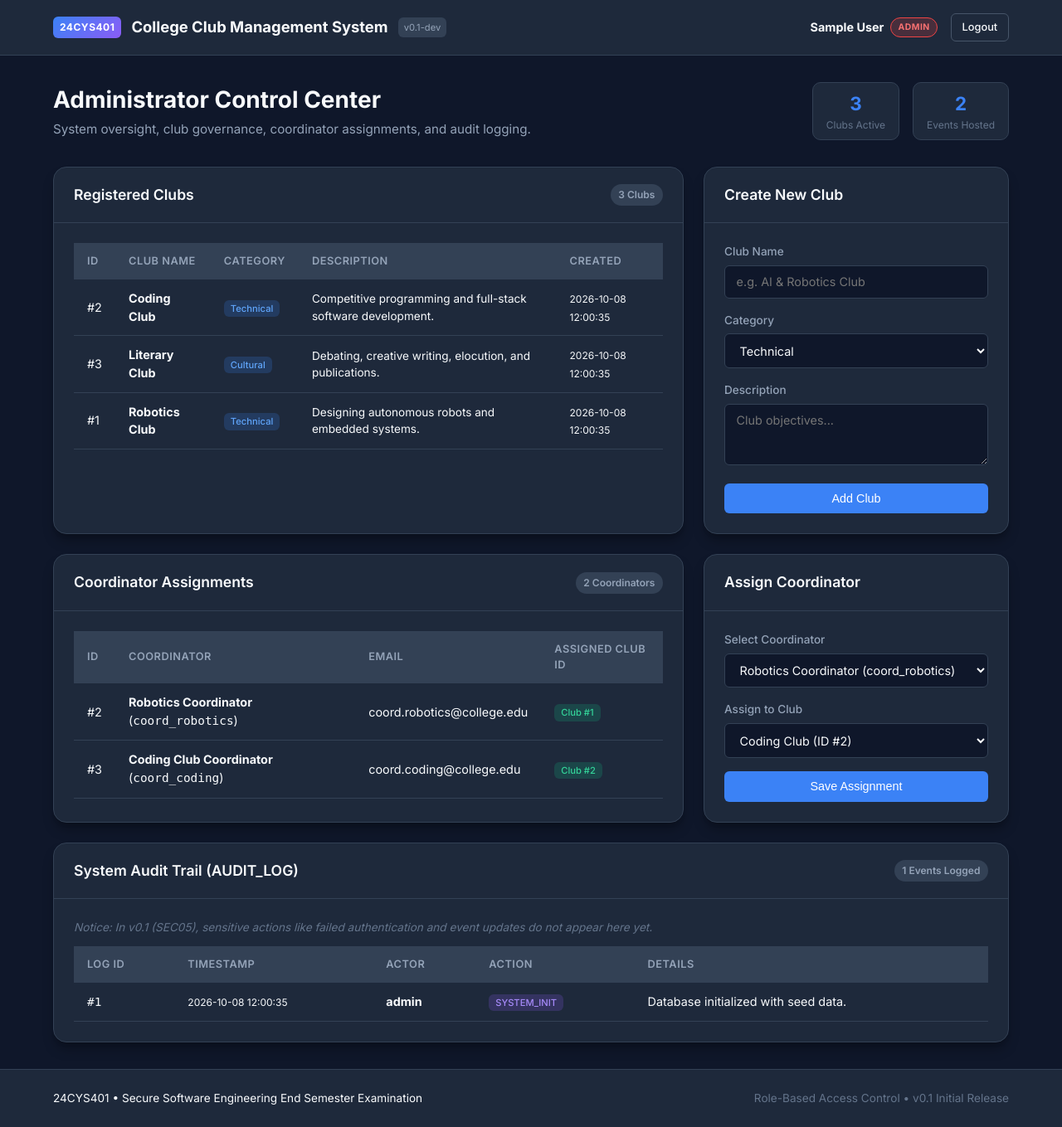
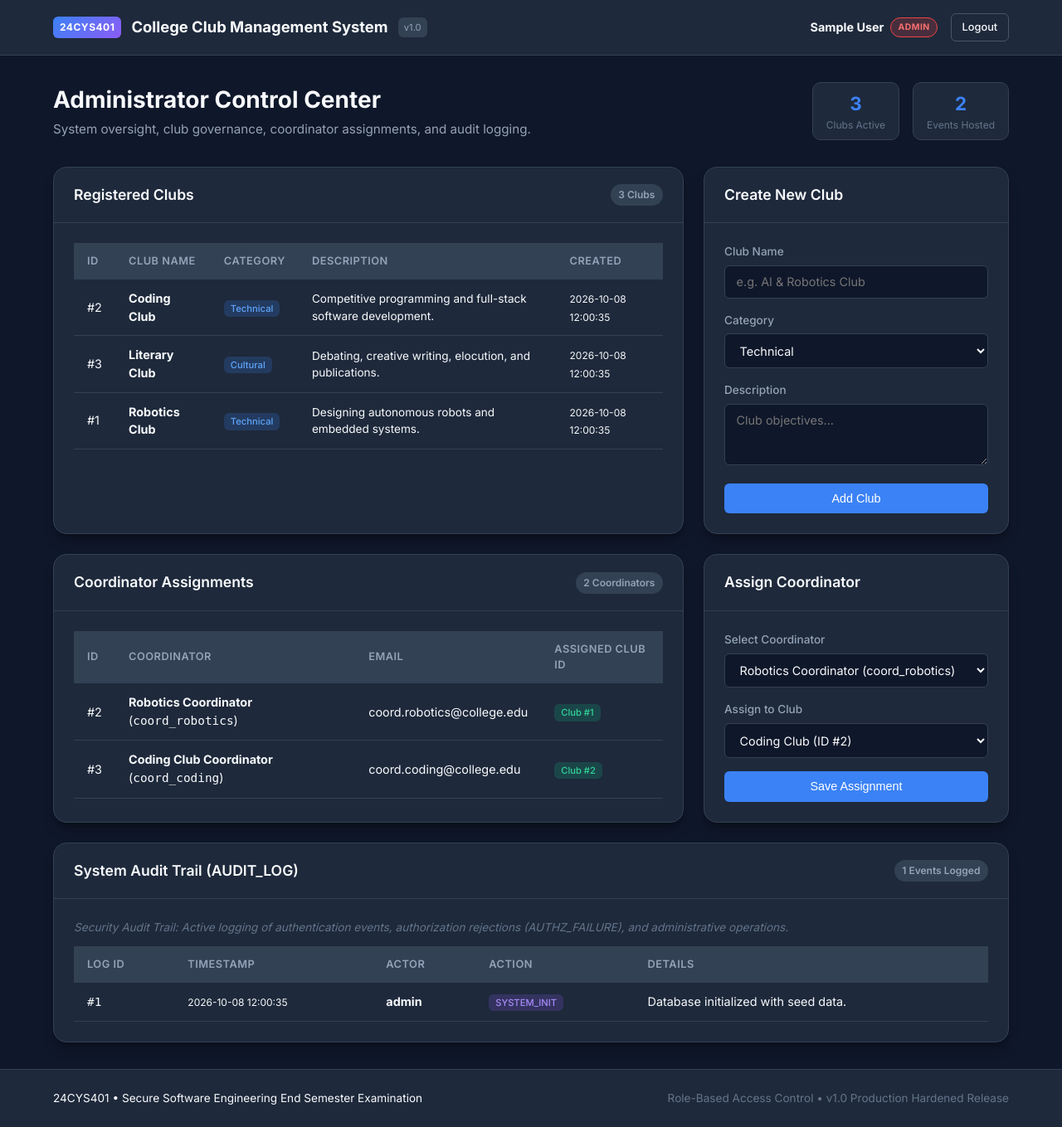
Before and after one commit to VMukilan/college-club-management-system, a Flask app: page /admin in a window 1280 px wide. Shown: the whole page at 83% size. Run offline with Flask 3, Linux system fonts and the light colour scheme; the visitor is signed in with stand-in values (Sample User, id 1); data comes from the database, SQL or seed files in the repository.

Commit message:
v1.0: Update UI branding and audit notices to reflect final v1.0 release

```diff
--- a/templates/admin.html
+++ b/templates/admin.html
@@ -155,7 +155,7 @@
         </div>
         <div class="card-body">
             <p class="text-sm text-muted mb-3">
-                <em>Notice: In v0.1 (SEC05), sensitive actions like failed authentication and event updates do not appear here yet.</em>
+                <em>Security Audit Trail: Active logging of authentication events, authorization rejections (AUTHZ_FAILURE), and administrative operations.</em>
             </p>
             <table class="data-table">
                 <thead>
--- a/templates/base.html
+++ b/templates/base.html
@@ -15,7 +15,7 @@
             <div class="brand">
                 <span class="brand-badge">24CYS401</span>
                 <span class="brand-title">College Club Management System</span>
-                <span class="version-tag">v0.1-dev</span>
+                <span class="version-tag">v1.0</span>
             </div>
             {% if session.get('user_id') %}
             <div class="user-nav">
@@ -51,7 +51,7 @@
     <footer class="app-footer">
         <div class="container footer-content">
             <p>24CYS401 &bull; Secure Software Engineering End Semester Examination</p>
-            <p class="text-muted">Role-Based Access Control &bull; v0.1 Initial Release</p>
+            <p class="text-muted">Role-Based Access Control &bull; v1.0 Production Hardened Release</p>
         </div>
     </footer>
 
```
